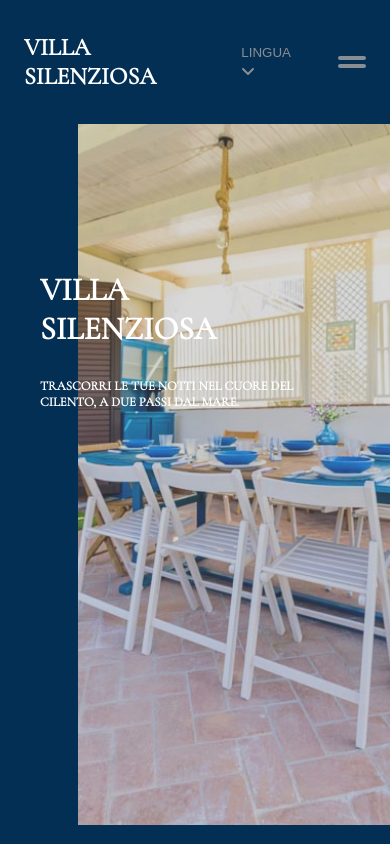
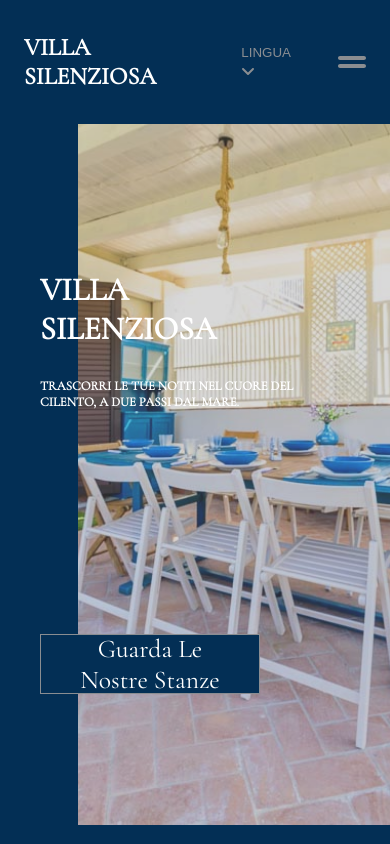
Before and after one commit to FrancescoMain/villa-silenziosa-website, a Vue app: page / in a window 390 px wide. Shown: the top 844 px of the page. Built offline with nearby package versions, Linux system fonts and the light colour scheme.

Commit message:
aggiunto bottone cta responsive

```diff
--- a/src/components/Hero.vue
+++ b/src/components/Hero.vue
@@ -42,8 +42,15 @@ export default {
         </div>
         <div class="title">
             <h1 class="animate__animated  animate__fadeInLeft">VILLA <br> SILENZIOSA</h1>
-            <h3 class="animate__animated  animate__fadeInLeft">TRASCORRI LE TUE NOTTI NEL CUORE DEL CILENTO, A DUE PASSI
-                DAL MARE. </h3>
+            <h3 class="animate__animated  animate__fadeInLeft">
+                TRASCORRI LE TUE NOTTI NEL CUORE DEL CILENTO, A DUE PASSI
+                DAL MARE.
+            </h3>
+        </div>
+        <div class="but animate__animated  animate__fadeIn">
+
+            Guarda Le Nostre Stanze
+
         </div>
 
     </div>
@@ -54,7 +61,7 @@ export default {
 
 .container {
     padding-top: 124px;
-    height: 875px;
+    height: 970px;
     display: flex;
     justify-content: end;
 
@@ -84,6 +91,30 @@ export default {
         h1 {
             font-size: 8rem;
             margin-bottom: 75px;
+        }
+
+
+    }
+
+    .but {
+        position: absolute;
+        background-color: $bg-1;
+        right: 200px;
+        bottom: 80px;
+        font-size: 1.6rem;
+        height: 60px;
+        min-width: 220px;
+        display: flex;
+        justify-content: center;
+        align-items: center;
+        border: 1px solid $col-3;
+        padding: 0 20px;
+        cursor: pointer;
+
+        &:hover {
+            background-color: $bg-2;
+            color: $col-1;
+            transition: 0.2s linear;
         }
     }
 
@@ -128,6 +159,10 @@ export default {
                 object-fit: cover;
             }
         }
+
+        .but {
+            bottom: 150px;
+        }
     }
 }
 
@@ -153,6 +188,10 @@ export default {
             }
         }
 
+        .but {
+            left: 40px;
+            text-align: center;
+        }
 
     }
 
```
